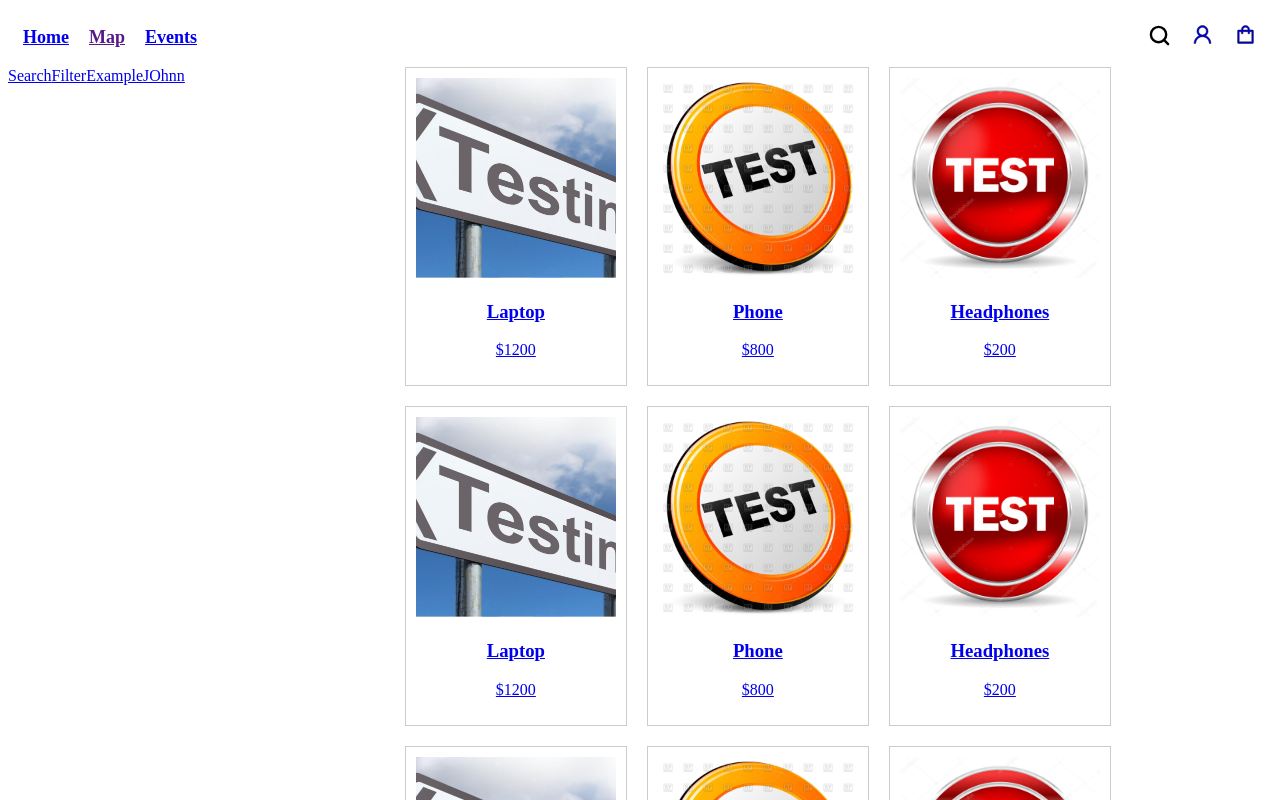
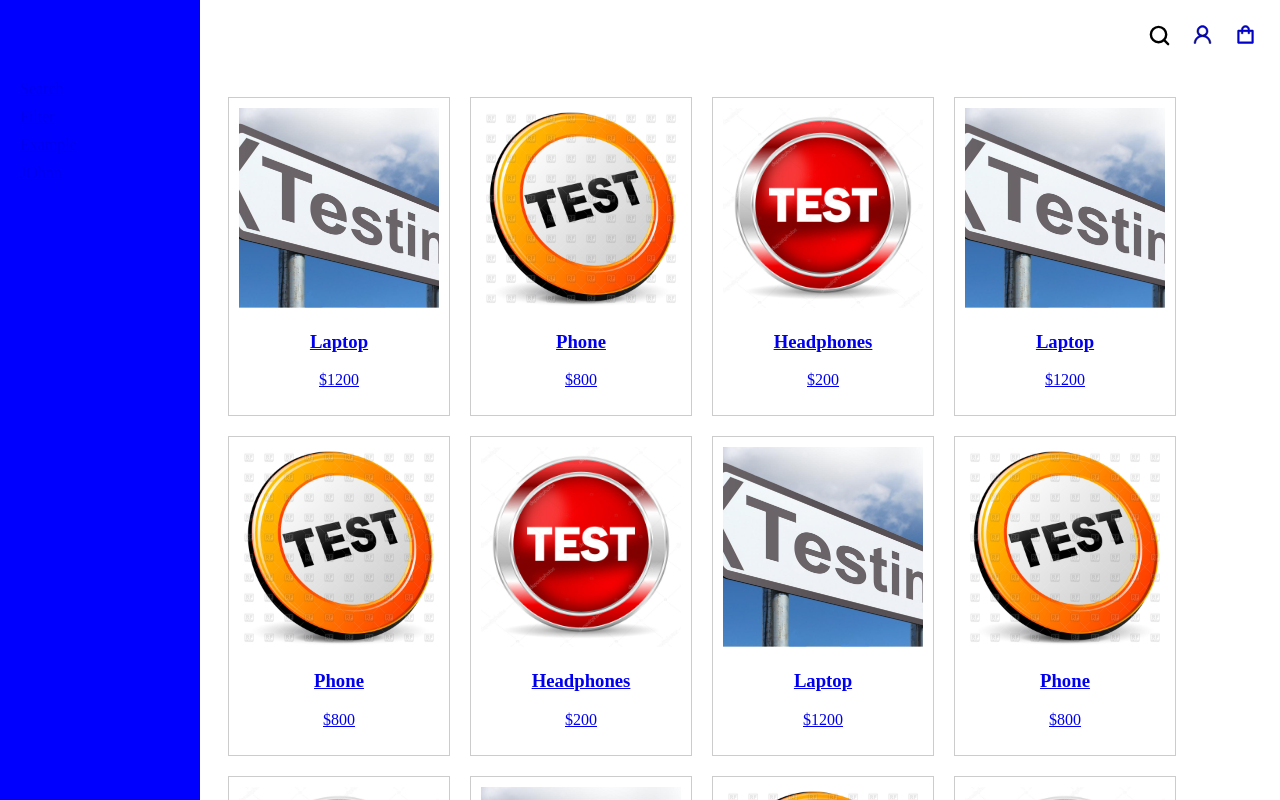
Before and after one commit to JonatanDZ/p2, a Next.js app: page /products in a window 1280 px wide. Shown: the top 800 px of the page. Built offline with nearby package versions, Linux system fonts and the light colour scheme.

Commit message:
minor tweaks to css product page

```diff
--- a/src/app/products/page.js
+++ b/src/app/products/page.js
@@ -19,7 +19,7 @@ const ProductsPage = () => {
   return (
     <div style={{ display: 'flex' }}>
 <ProductSideBar />
-      <div style={{ marginLeft: '220px', display: 'flex', flexWrap: 'wrap', gap: '20px' }}>
+      <div style={{ marginLeft: '220px', marginTop: '30px', display: 'flex', flexWrap: 'wrap', gap: '20px' }}>
         {products.map((product) => (
           <Link key={product.id} href={`/products/${product.id}`} passHref>
             <div style={{ border: '1px solid #ccc', padding: '10px', width: '200px', textAlign: 'center' }}>
--- a/src/styles/ProductSideBar.module.css
+++ b/src/styles/ProductSideBar.module.css
@@ -1,13 +1,15 @@
-/*
-.sidenav {
-    height: 100%;
-    width: 160px;
-    position: fixed;
-    z-index: 1;
-    top: 0;
-    left: 0;
-    background-color: #111;
-    overflow-x: hidden;
-    padding-top: 20px;
-  }
-*/
+.sidebar {
+  background-color: blue;
+  padding: 20px;
+  width: 200px;
+  height: 100vh;
+  position: fixed;
+  display: flex;
+  left: 0;
+  top: 0;
+  flex-direction: column;
+  gap: 10px;
+  z-index: 10;
+  box-sizing: border-box;
+  padding-top: 5em;
+}
```
